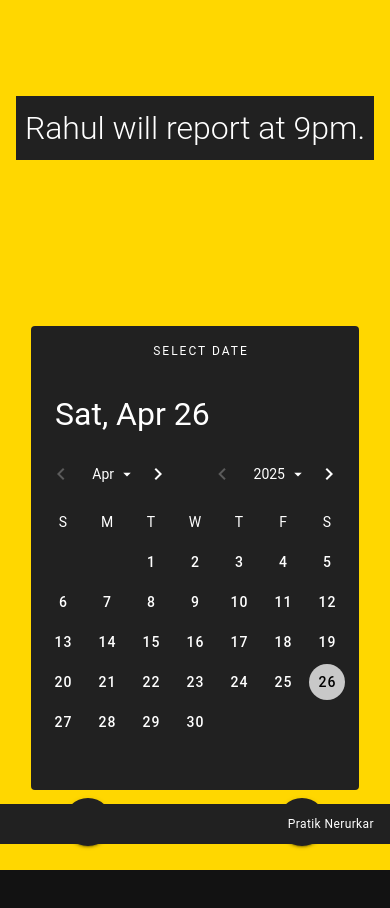
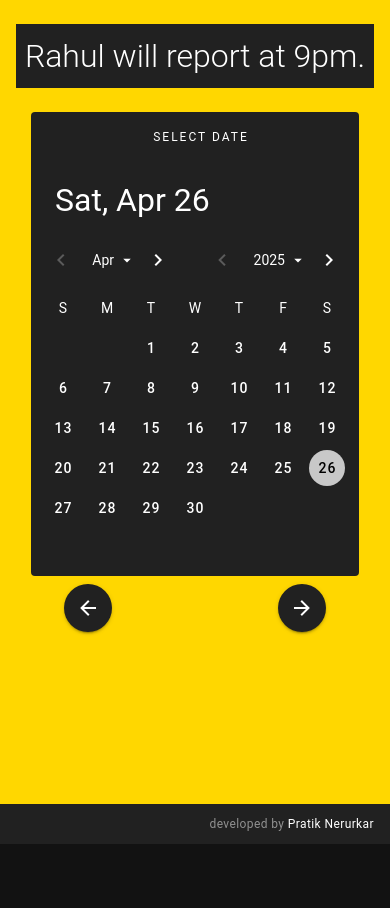
Before and after one commit to PlayPratz/is-rahul-free-today, a Vue app: page / in a window 390 px wide. After the commit the page ends 844 px from the top, so only its background shows below. Built offline with nearby package versions, Linux system fonts and the light colour scheme.

Commit message:
UI bugfixes, lower limit date on UI

```diff
--- a/src/components/AppFooter.vue
+++ b/src/components/AppFooter.vue
@@ -4,10 +4,10 @@
     height="40"
   >
     <div
-      class="text-caption text-disabled"
+      class="text-caption"
       style="position: absolute; right: 16px;"
     >
-      <span class="d-none d-sm-inline-block">developed by</span>
+      <span class="text-disabled">developed by</span>
       <span class="text-decoration-none on-surface">
         Pratik Nerurkar
       </span>
--- a/src/components/DatePicker.vue
+++ b/src/components/DatePicker.vue
@@ -8,7 +8,7 @@
   />
 
   <div class="my-2 mx-10 px-2 d-flex" style="justify-content: space-between;">
-    <v-btn icon="mdi-arrow-left" @click="previousDate" />
+    <v-btn :disabled="isLowerLimit(selectedDate)" icon="mdi-arrow-left" @click="previousDate" />
     <v-btn icon="mdi-arrow-right" @click="nextDate" />
   </div>
 </template>
@@ -20,6 +20,8 @@
   const selectedDate = ref(new Date());
 
   function previousDate () {
+    if(isLowerLimit(selectedDate.value)) return;
+
     const date = new Date(selectedDate.value.getFullYear(),
                           selectedDate.value.getMonth(),
                           selectedDate.value.getDate() - 1);
@@ -40,4 +42,8 @@
     }
   }
 
+  function isLowerLimit (date: Date): boolean {
+    return date.getFullYear() === 2025 && date.getMonth() === 3 && date.getDate() === 1;
+  }
+
 </script>
--- a/src/components/HomePage.vue
+++ b/src/components/HomePage.vue
@@ -1,6 +1,6 @@
 <template>
-  <v-container class="text-center" fluid :style="`background: ${getColour(dayType)}; height: 100%`">
-    <div class="mt-10 pt-10" style="height: 32vh">
+  <v-container class="d-flex flex-column justify-content-between text-center" fluid :style="`background: ${getColour(dayType)}; height: 100%`">
+    <div class="mt-2">
       <div class="bg-grey-darken-4 px-2 py-2 mx-auto">
         <h1 class="font-weight-light">
           {{ getStatus(dayType) }}
@@ -26,7 +26,6 @@
     const millisecondgap = Math.abs(date.getTime() - reference.valueOf());
     const millisinday = 1000 * 60 * 60 * 24
     const dayGap = Math.floor(millisecondgap / millisinday) % millisinday;
-    console.log(dayGap);
     const dayType = dayGap%4;
     return dayType;
   }
@@ -46,7 +45,7 @@
       case 0: return 'Rahul has his first day off!';
       case 1: return 'Rahul has his second day off!';
       case 2: return 'Rahul will report at 9pm.';
-      case 3: return 'Rahul will leave from work at 7pm, but has to report again at 9am.';
+      case 3: return 'Rahul will work tomorrow as well :-(';
     }
     return 'error';
   }
```
